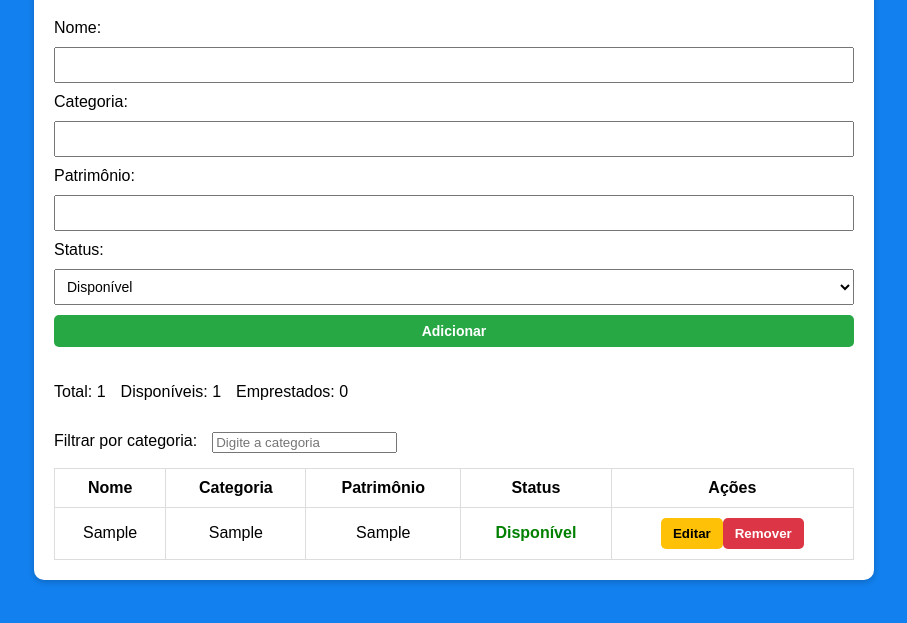
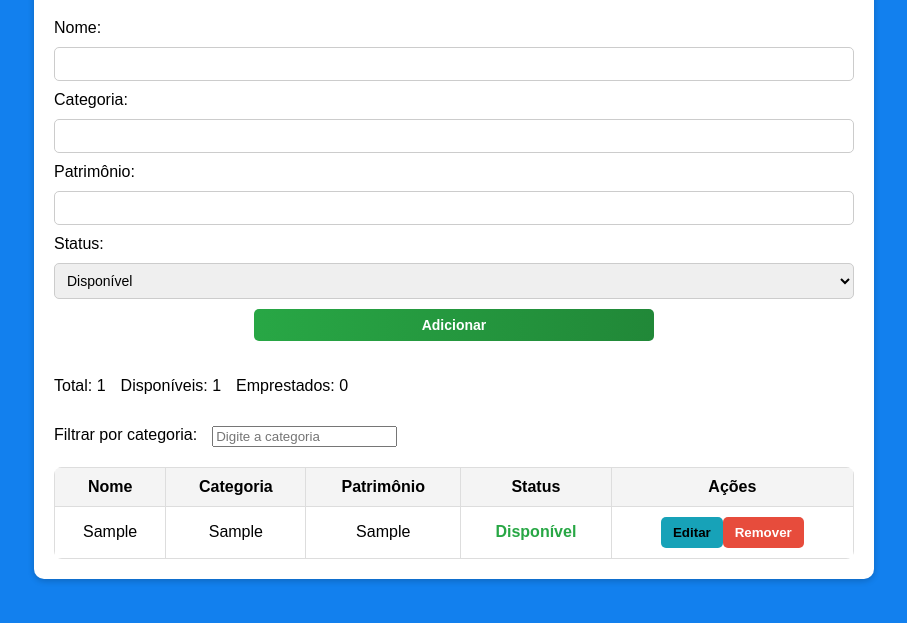
Before and after one commit to Wesleyrbm/Cria-o-de-Interface-Vue.js, a plain HTML site: page index.html in a window 1280 px wide. Both pictures are taken after typing "Sample", "Sample", "Sample" into the empty fields and a click on the button "Adicionar". Shown: the part 101-724 px from the top of the page, without its empty margins (186-1093 px from the left). Drawn offline with nearby package versions, Linux system fonts and the light colour scheme.

Commit message:
09/09/2025 18:00

```diff
--- a/styles.css
+++ b/styles.css
@@ -43,18 +43,22 @@ button:hover {
 
 /* Botão de Adicionar */
 .btn-adicionar {
-  background-color: #28a745; /* verde */
+  background: linear-gradient(90deg, #28a745, #218838); /* verde */
+  width: 50%;
+  margin: auto;
+  display: block;
+
 }
 
 /* Botão de Editar */
 .btn-editar {
-  background-color: #ffc107; /* amarelo */
-  color: #000; /* preto pra melhor contraste */
+  background-color: #17a2b8;
+  color: #000;
 }
 
 /* Botão de Remover */
 .btn-remover {
-  background-color: #dc3545; /* vermelho */
+  background-color: #e74c3c; /* vermelho */
 }
 
 
@@ -71,12 +75,12 @@ th, td {
 }
 
 .Disponivel {
-  color: green;
+  color: #28a745;
   font-weight: bold;
 }
 
 .Emprestado {
-  color: red;
+  color: #dc3545;
   font-weight: bold;
 }
 
@@ -85,3 +89,21 @@ th, td {
   display: flex;
   gap: 15px;
 }
+
+/* Inputs */
+form input, form select {
+  border: 1px solid #ccc;
+  border-radius: 5px;
+  padding: 8px;
+}
+
+/* Tabela */
+table {
+  margin-top: 20px;
+  border-radius: 8px;
+  overflow: hidden;
+}
+
+th {
+  background-color: #f4f4f4;
+}
```
